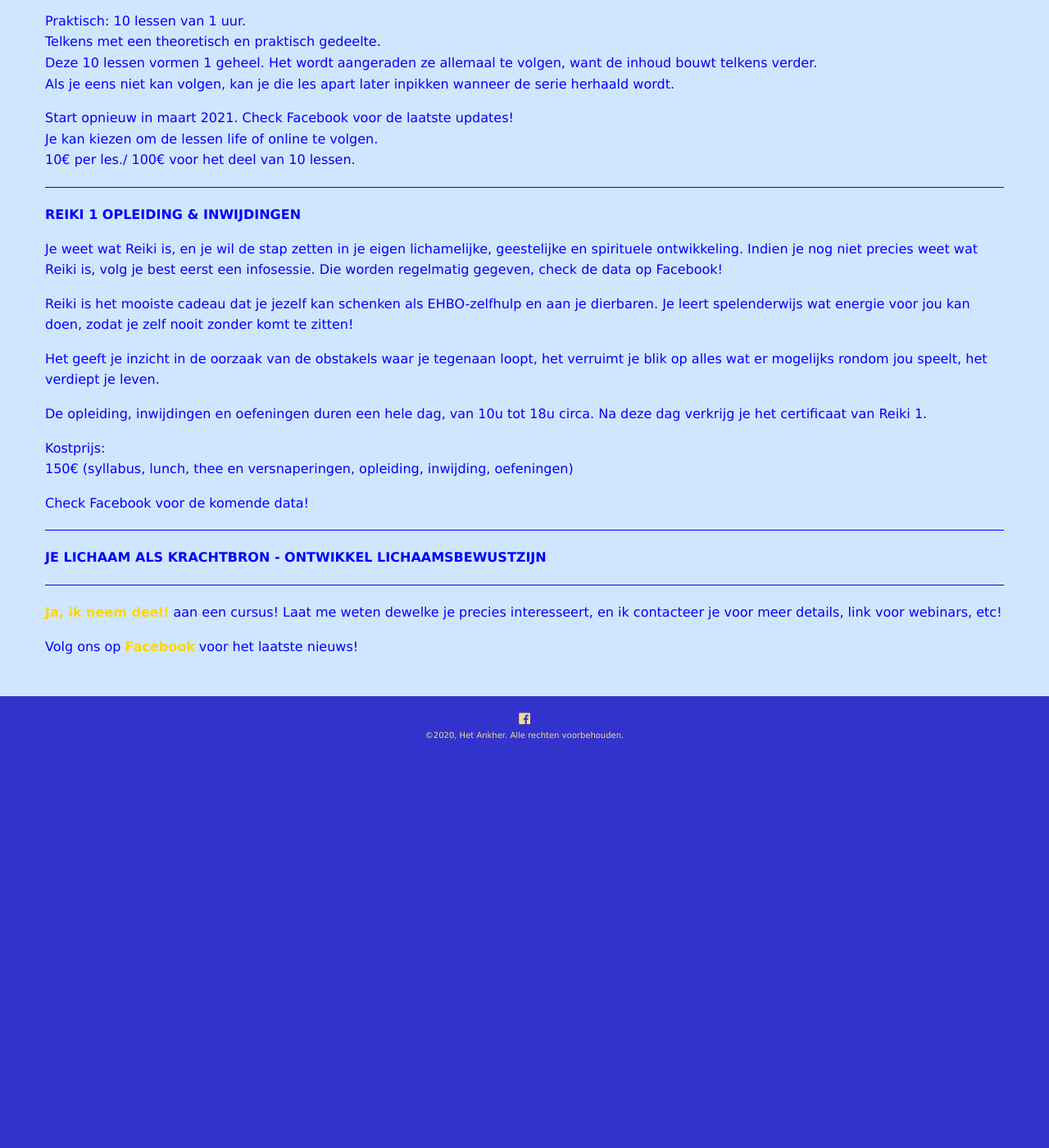
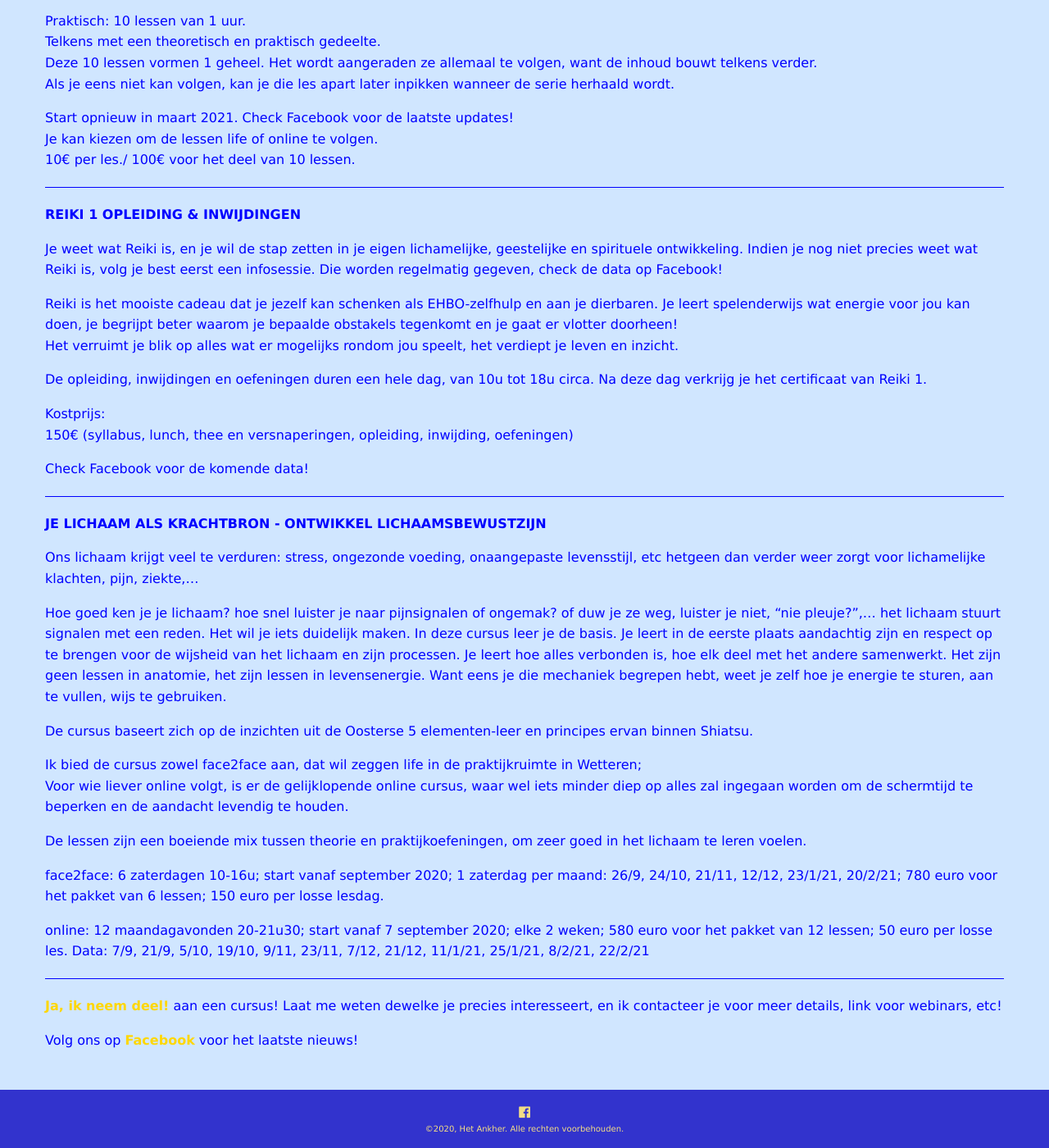
Before and after one commit to ankher/ankher.github.io, a Jekyll site: the page built from cursussen.md, in a window 1280 px wide and 1400 px high, scrolled down 1283 px. Shown: the whole window at 82% size. Built offline with Jekyll 4.4.1, drawn with Linux system fonts in a browser that asks for light colours; nearby versions of some CDN libraries; our own code applies the rules of GitHub Pages for plain Markdown files; before the commit the page ends 2203 px from its top, so only the background shows below that; some of the changed text lies outside the part shown.

Commit message:
Update cursussen.md

```diff
--- a/cursussen.md
+++ b/cursussen.md
@@ -30,7 +30,7 @@ Je kan kiezen om de lessen life of online te volgen.
 
 Dit gedeelte kan je pas volgen, wanneer je de 10 lessen van Deel 1 afgewerkt hebt.
 Hier wordt specifiek ingezoemd op alles wat je aan emoties belet om tot leegte, tot stilte te komen. Vaak is angst (vanuit het ego) de boosdoener waardoor je niet verder durft te gaan. Je kan het vergelijken met een kind dat vraagt de slaapkamerdeur open te laten en het licht in de gang te laten branden, uit schrik voor het donker van de nacht. Je leert aan dit te herkennen en wanneer emoties opkomen, om ze te verzachten zodat ze je niet gaan overmeesteren.
-(*Disclaimer: mensen met psychische kwetsbaarheden vragen beter ondersteuning bij hun psycholoog of psychiater)*
+(*Disclaimer: mensen met psychische kwetsbaarheden vragen beter ondersteuning bij een psycholoog of psychiater)*
 
 Praktisch: 10 lessen van 1 uur.
 Telkens met een theoretisch en praktisch gedeelte.
@@ -43,10 +43,10 @@ Je kan kiezen om de lessen life of online te volgen.
 
 **DEEL 3: HARA**
 
-Je start met dit deel als je deel2 heb afgerond.
+Je start met dit deel als je deel2 hebt afgerond.
 Hier leer je dan aan hoe de stem van het buikgevoel gericht op te zoeken, te raadplegen, te gebruiken.
 Er worden verschillende oefeningen en manieren aangeboden, zodat je kan verkennen wat bij jou het beste werkt.
-Verschillende topics worden dieper uitgewerkt en langer ingeoefend tijdens workshops.
+Sommige topics worden dieper uitgewerkt en langer ingeoefend tijdens aparte workshops.
 
 Praktisch: 10 lessen van 1 uur.
 Telkens met een theoretisch en praktisch gedeelte.
@@ -65,10 +65,8 @@ Je weet wat Reiki is, en je wil de stap zetten in je eigen lichamelijke, geestel
 Indien je nog niet precies weet wat Reiki is, volg je best eerst een infosessie. Die worden regelmatig gegeven, check de data op Facebook!
 
 
-Reiki is het mooiste cadeau dat je jezelf kan schenken als EHBO-zelfhulp en aan je dierbaren. Je leert spelenderwijs wat energie voor jou kan doen, zodat je zelf nooit zonder komt te zitten!
-
-
-Het geeft je inzicht in de oorzaak van de obstakels waar je tegenaan loopt, het verruimt je blik op alles wat er mogelijks rondom jou speelt, het verdiept je leven.
+Reiki is het mooiste cadeau dat je jezelf kan schenken als EHBO-zelfhulp en aan je dierbaren. Je leert spelenderwijs wat energie voor jou kan doen, je begrijpt beter waarom je bepaalde obstakels tegenkomt en je gaat er vlotter doorheen!
+Het verruimt je blik op alles wat er mogelijks rondom jou speelt, het verdiept je leven en inzicht.
 
 
 De opleiding, inwijdingen en oefeningen duren een hele dag, van 10u tot 18u circa. Na deze dag verkrijg je het certificaat van Reiki 1.
@@ -82,6 +80,23 @@ Check Facebook voor de komende data!
 
 **JE LICHAAM ALS KRACHTBRON - ONTWIKKEL LICHAAMSBEWUSTZIJN**
 
+
+Ons lichaam krijgt veel te verduren: stress, ongezonde voeding, onaangepaste levensstijl, etc hetgeen dan verder weer zorgt voor lichamelijke klachten, pijn, ziekte,...
+
+Hoe goed ken je je lichaam? hoe snel luister je naar pijnsignalen of ongemak? of duw je ze weg, luister je niet, "nie pleuje?",... het lichaam stuurt signalen met een reden. Het wil je iets duidelijk maken. In deze cursus leer je de basis. Je leert in de eerste plaats aandachtig zijn en respect op te brengen voor de wijsheid van het lichaam en zijn processen.
+Je leert hoe alles verbonden is, hoe elk deel met het andere samenwerkt. Het zijn geen lessen in anatomie, het zijn lessen in levensenergie. Want eens je die mechaniek begrepen hebt, weet je zelf hoe je energie te sturen, aan te vullen, wijs te gebruiken.
+
+De cursus baseert zich op de inzichten uit de Oosterse 5 elementen-leer en principes ervan binnen Shiatsu.
+
+Ik bied de cursus zowel face2face aan, dat wil zeggen life in de praktijkruimte in Wetteren;
+Voor wie liever online volgt, is er de gelijklopende online cursus, waar wel iets minder diep op alles zal ingegaan worden om de schermtijd te beperken en de aandacht levendig te houden.
+
+De lessen zijn een boeiende mix tussen theorie en praktijkoefeningen, om zeer goed in het lichaam te leren voelen.
+
+face2face: 6 zaterdagen 10-16u; start vanaf september 2020; 1 zaterdag per maand: 26/9, 24/10, 21/11, 12/12, 23/1/21, 20/2/21; 780 euro voor het pakket van 6 lessen; 150 euro per losse lesdag.
+
+online: 12 maandagavonden 20-21u30; start vanaf 7 september 2020; elke 2 weken; 580 euro voor het pakket van 12 lessen; 50 euro per losse les. Data: 7/9, 21/9, 5/10, 19/10, 9/11, 23/11, 7/12, 21/12, 11/1/21, 25/1/21, 8/2/21, 22/2/21
+
 ___
 
 
```
